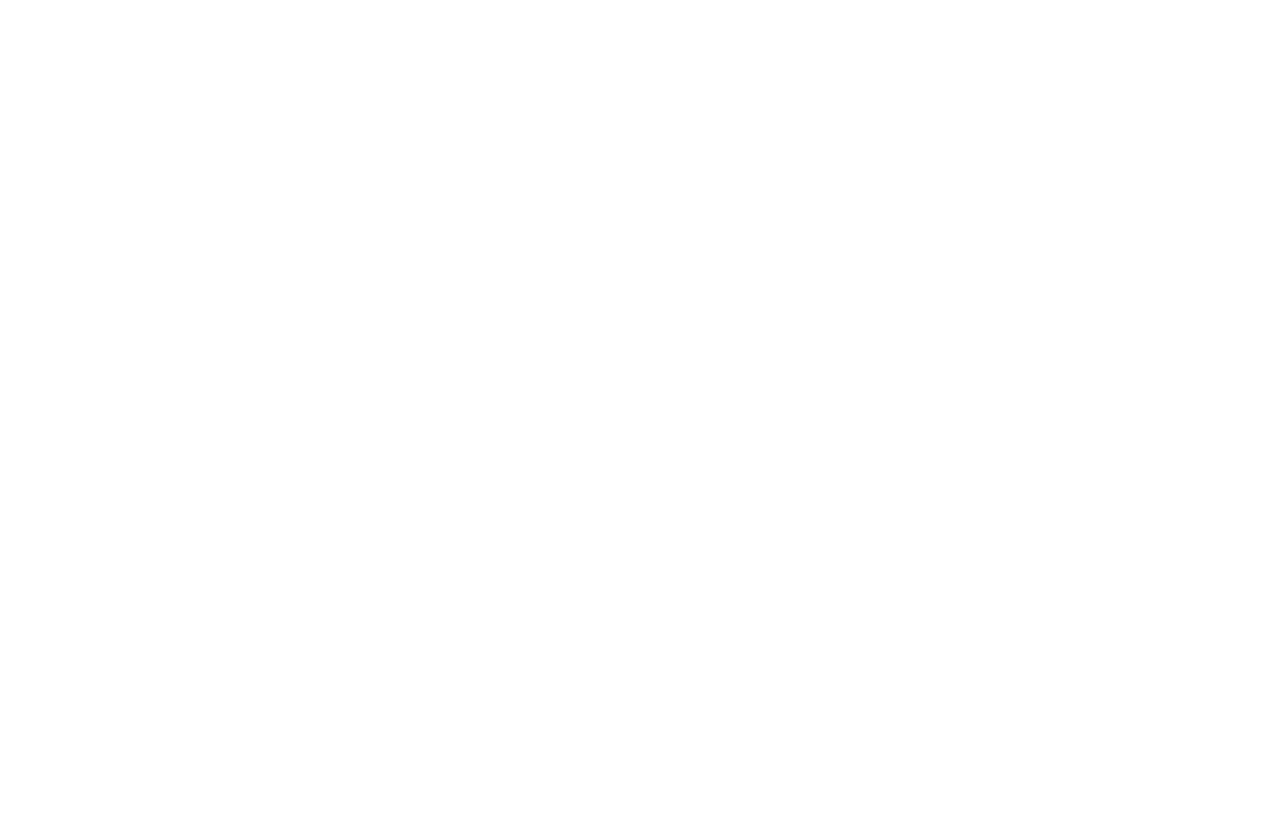
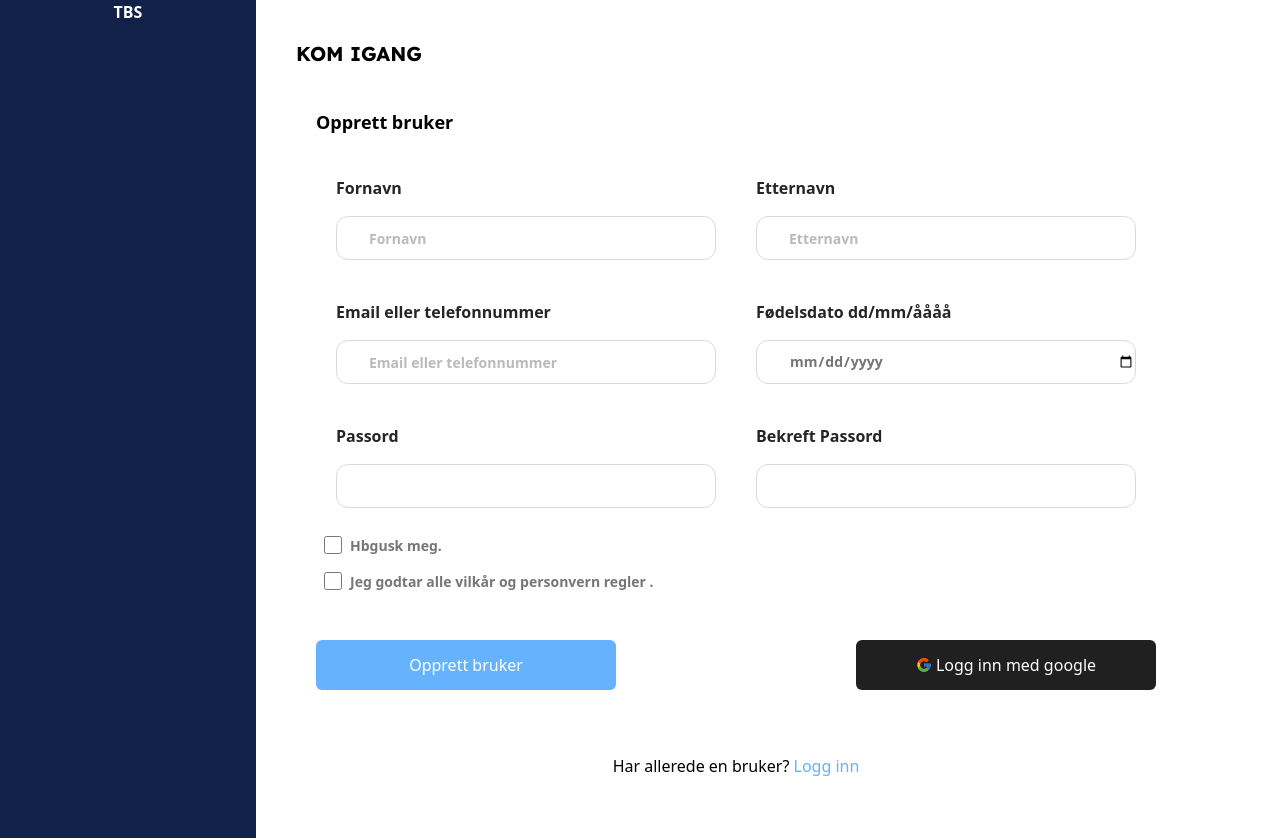
Before and after one commit to WesamNakhla/BachelorTBS, a React (Vite) app: page /register in a window 1280 px wide. Before the commit this address had no page. Before the commit the page ends 800 px from the top, so only its background shows below. Built offline with nearby package versions, Linux system fonts and the light colour scheme.

Commit message:
:sparkle: completed the register page

```diff
--- a/package.json
+++ b/package.json
@@ -13,6 +13,7 @@
     "@tailwindcss/vite": "^4.0.12",
     "react": "^19.0.0",
     "react-dom": "^19.0.0",
+    "react-icons": "^5.5.0",
     "react-router-dom": "^7.3.0",
     "tailwindcss": "^4.0.12"
   },
--- a/src/Components/FormInput/FormInput.tsx
+++ b/src/Components/FormInput/FormInput.tsx
@@ -15,7 +15,7 @@
     value
  }) => {
     return (
-       <div className="flex flex-col gap-4 my-5 w-full sm:w-full">
+       <div className="flex flex-col gap-4 my-5 mx-5 w-full sm:w-full">
           <div className="flex flex-auto">
              <label className="font-semibold text-[#252524]">{label}</label>
           </div>
--- /dev/null
+++ b/src/Components/FormSelect/FormSelect.tsx
@@ -0,0 +1,16 @@
+/* eslint-disable react/prop-types */
+
+interface SelectParameter{
+    label: string
+}
+const FormSelect: React.FC<SelectParameter> = ({label})=>{
+    return(
+        <>
+            <div className="flex m-2">
+                <input type="checkbox" name="checkbox" className="w-[18px] h-[18px]" />
+                <label className="text-[#767676] text-sm font-semibold ml-2">{label}</label>
+            </div>
+        </>
+    );
+}
+export default FormSelect;
--- /dev/null
+++ b/src/Pages/Register/Register.tsx
@@ -0,0 +1,93 @@
+import { useState } from "react";
+import FormInput from "../../Components/FormInput/FormInput";
+import FormSelect from "../../Components/FormSelect/FormSelect";
+import { FcGoogle } from "react-icons/fc";
+import { Link } from "react-router-dom";
+const Register  = ()=>{
+    const [ input, setInput ] = useState<string>("");
+    const handleInput = (e: React.ChangeEvent<HTMLInputElement>)=>{
+        setInput(e.target.value);
+    }
+    return (
+        <>
+            <div className="flex w-[100%] h-auto">
+                <div className="flex justify-center w-[20%] bg-[#112147]">
+                    <h1 className="text-[#fff] font-bold">TBS</h1>
+                </div>
+                <div className="w-[75%] p-10">
+                    <div className="font-lexend font-bold text-xl">
+                        <h3>KOM IGANG</h3>
+                    </div>
+                    <div className="flex flex-col justify-center items-center p-5">
+                        <form className="w-full">
+                            <div className="flex justify-start my-5 font-sans font-semibold text-lg">Opprett bruker</div>
+                            <div className="flex justify-evenly">
+                                <FormInput
+                                    type="text"
+                                    label="Fornavn"
+                                    placeholder="Fornavn"
+                                    onChange={handleInput}
+                                    value={input}
+                                />
+                                 <FormInput
+                                    type="text"
+                                    label="Etternavn"
+                                    placeholder="Etternavn"
+                                    onChange={handleInput}
+                                    value={input}
+                                />
+                            </div>
+                            <div className="flex justify-evenly">
+                                <FormInput
+                                    type="email"
+                                    label="Email eller telefonnummer"
+                                    placeholder="Email eller telefonnummer"
+                                    onChange={handleInput}
+                                    value={input}
+                                />
+                                 <FormInput
+                                    type="date"
+                                    label="Fødelsdato dd/mm/åååå"
+                                    placeholder=""
+                                    onChange={handleInput}
+                                    value={input}
+                                />
+                            </div>
+                            <div className="flex justify-evenly">
+                                <FormInput
+                                    type="password"
+                                    label="Passord"
+                                    placeholder=""
+                                    onChange={handleInput}
+                                    value={input}
+                                />
+                                 <FormInput
+                                    type="password"
+                                    label="Bekreft Passord"
+                                    placeholder=""
+                                    onChange={handleInput}
+                                    value={input}
+                                />
+                            </div>
+                            <div className="flex flex-col">
+                                <FormSelect label="Hbgusk meg." />
+                                <FormSelect label="Jeg godtar alle vilkår og personvern regler ." />
+                            </div>
+                            <div className="flex items-center justify-between mt-10 w-full">
+                                <button type="submit" className="cursor-pointer text-[#fff] bg-[#66B2FF] w-[300px] h-[50px] rounded-md">
+                                    Opprett bruker
+                                </button>
+                                <button type="button" className="flex items-center justify-center text-[#fff] cursor-pointer bg-[#212020] w-[300px] h-[50px] rounded-md">
+                                    <p className="mr-1"><FcGoogle /></p>Logg inn med google
+                                </button>
+                            </div>
+
+                        </form>
+                        <div className="mt-16">Har allerede en bruker? <Link to="/login" className="text-[#66B2FF]">Logg inn</Link></div>
+                    </div>
+                </div>
+            </div>
+        </>
+    );
+}
+export default Register;
--- a/src/router.tsx
+++ b/src/router.tsx
@@ -3,7 +3,9 @@
 import Om from "./Pages/Om/Om";
 import Login from "./Pages/Login/Login";
 import Contact from "./Pages/Contact/Contact";
+import Register from "./Pages/Register/Register";
 import Layout from "./Pages/Layout/Layout";
+
 const Router = ()=>{
     return (
         <>
@@ -26,6 +28,9 @@
                         <Contact />
                     </Layout>
                 } />
+                <Route path="/register" element={
+                        <Register />
+                } />
             </Routes>
         </>
     );
```
Also changed, not shown: 1 other file (tests, documents, lock files or other folders).
